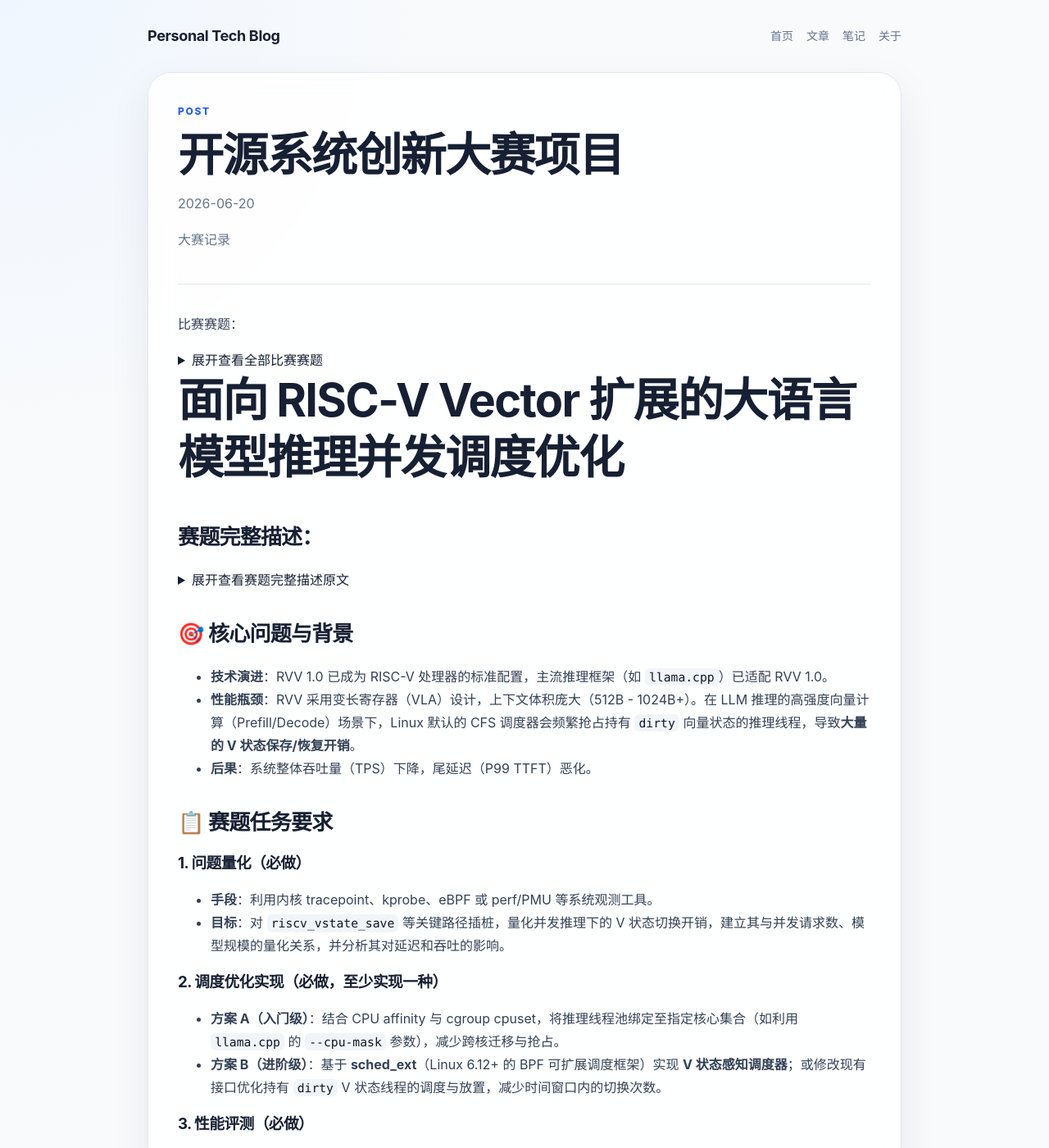
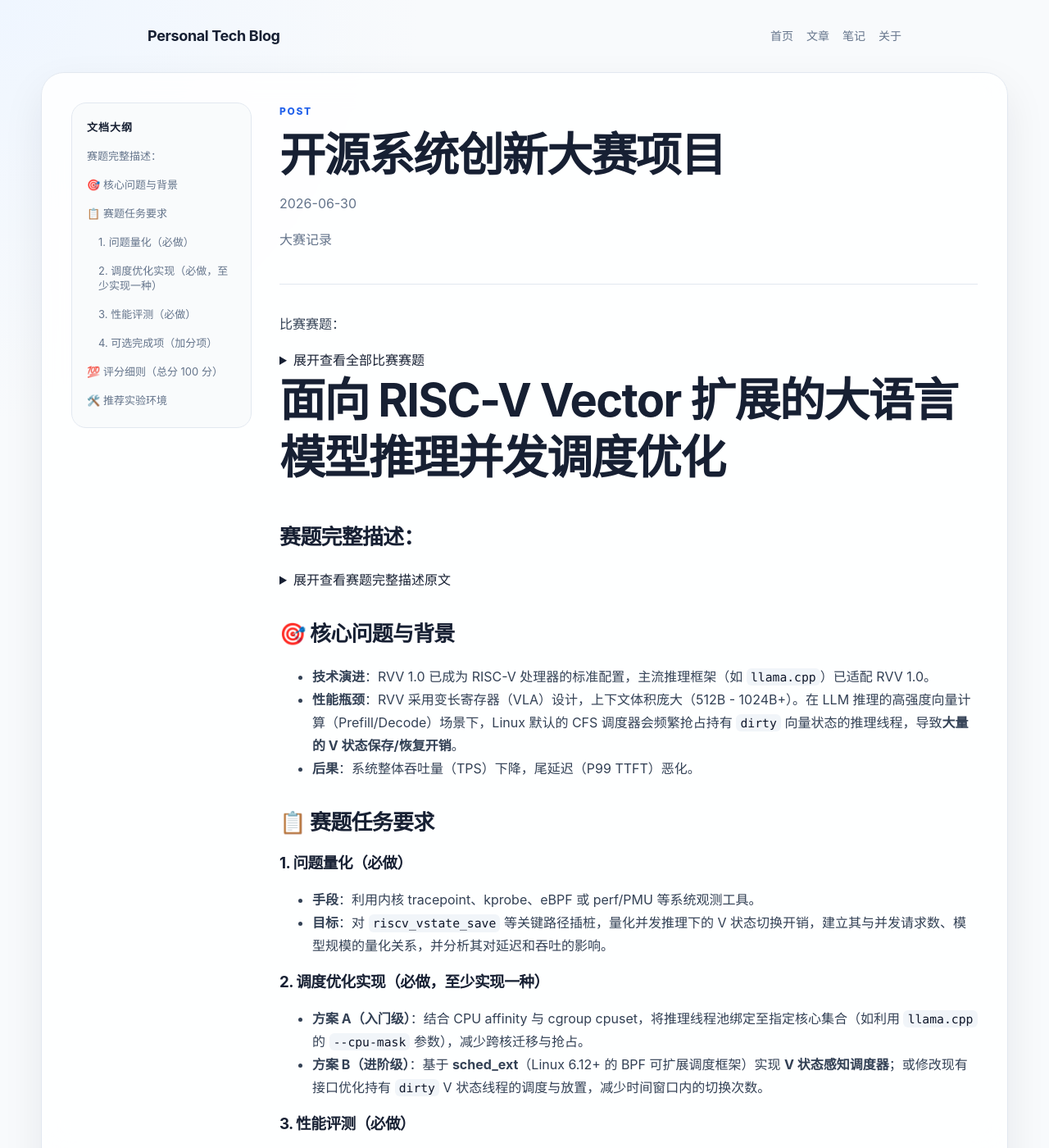
Before and after one commit to zihayi/zihayi.github.io, a Jekyll site: the page built from _posts/2026-06-30-opencompetition.md, in a window 1280 px wide and 1400 px high. Shown: the whole window at 82% size. Built offline with Jekyll 4.4.1, drawn with Linux system fonts in a browser that asks for light colours.

Commit message:
Update Site

```diff
--- a/_layouts/default.html
+++ b/_layouts/default.html
@@ -18,7 +18,7 @@
       </nav>
     </header>
 
-    <main class="page-shell">
+    <main class="page-shell{% if page.collection == 'posts' %} page-shell--post{% endif %}">
       {{ content }}
     </main>
 
--- a/_layouts/post.html
+++ b/_layouts/post.html
@@ -1,6 +1,12 @@
 ---
 layout: default
 ---
+
+<div class="post-layout">
+  <aside class="post-toc" aria-label="文档大纲" hidden>
+    <p class="post-toc-title">文档大纲</p>
+    <ol class="post-toc-list"></ol>
+  </aside>
 
   <article class="article">
     <header class="article-header">
@@ -12,3 +18,30 @@ layout: default
 
     {{ content }}
   </article>
+</div>
+
+<script>
+  (function () {
+    var article = document.querySelector(".article");
+    var toc = document.querySelector(".post-toc");
+    var list = document.querySelector(".post-toc-list");
+    if (!article || !toc || !list) return;
+
+    var headings = article.querySelectorAll("h2, h3");
+    if (!headings.length) return;
+
+    headings.forEach(function (heading, index) {
+      if (!heading.id) heading.id = "section-" + (index + 1);
+
+      var item = document.createElement("li");
+      var link = document.createElement("a");
+      item.className = "post-toc-item post-toc-item--" + heading.tagName.toLowerCase();
+      link.href = "#" + encodeURIComponent(heading.id);
+      link.textContent = heading.textContent;
+      item.appendChild(link);
+      list.appendChild(item);
+    });
+
+    toc.hidden = false;
+  })();
+</script>
--- a/_posts/2026-06-20-opencompetition.md
+++ b/_posts/2026-06-30-opencompetition.md
@@ -1,7 +1,7 @@
 ---
 title: 开源系统创新大赛项目
 description: 大赛记录
-date: 2026-06-20
+date: 2026-06-30
 tags: [竞赛, 项目, 秋招, blog]
 ---
 
--- a/assets/css/style.css
+++ b/assets/css/style.css
@@ -79,6 +79,65 @@ a:hover {
   backdrop-filter: blur(18px);
 }
 
+.page-shell--post {
+  width: min(1180px, calc(100% - 32px));
+}
+
+.post-layout {
+  display: grid;
+  grid-template-columns: 220px minmax(0, 1fr);
+  gap: 34px;
+  align-items: start;
+}
+
+.post-toc {
+  position: sticky;
+  top: 24px;
+  max-height: calc(100vh - 48px);
+  overflow: auto;
+  padding: 18px;
+  border: 1px solid var(--line);
+  border-radius: 18px;
+  background: rgba(248, 250, 252, 0.78);
+}
+
+.post-toc[hidden] {
+  display: none;
+}
+
+.post-toc-title {
+  margin: 0 0 10px;
+  color: var(--text);
+  font-size: 13px;
+  font-weight: 800;
+  letter-spacing: 0.08em;
+}
+
+.post-toc-list {
+  display: grid;
+  gap: 6px;
+  margin: 0;
+  padding: 0;
+  list-style: none;
+}
+
+.post-toc-item a {
+  display: block;
+  padding: 5px 0;
+  color: var(--muted);
+  font-size: 13px;
+  line-height: 1.45;
+}
+
+.post-toc-item a:hover {
+  color: var(--accent);
+  text-decoration: none;
+}
+
+.post-toc-item--h3 {
+  padding-left: 14px;
+}
+
 .hero-card {
   margin: 28px 0 36px;
   padding: 28px;
@@ -114,6 +173,11 @@ h1 {
 h2 {
   margin-top: 36px;
   font-size: 26px;
+}
+
+.article h2,
+.article h3 {
+  scroll-margin-top: 24px;
 }
 
 p,
@@ -227,4 +291,14 @@ img {
     padding: 24px 18px;
     border-radius: 20px;
   }
+
+  .post-layout {
+    grid-template-columns: 1fr;
+    gap: 24px;
+  }
+
+  .post-toc {
+    position: static;
+    max-height: none;
+  }
 }
```
Lines whose indentation alone changed are shown as unchanged.
